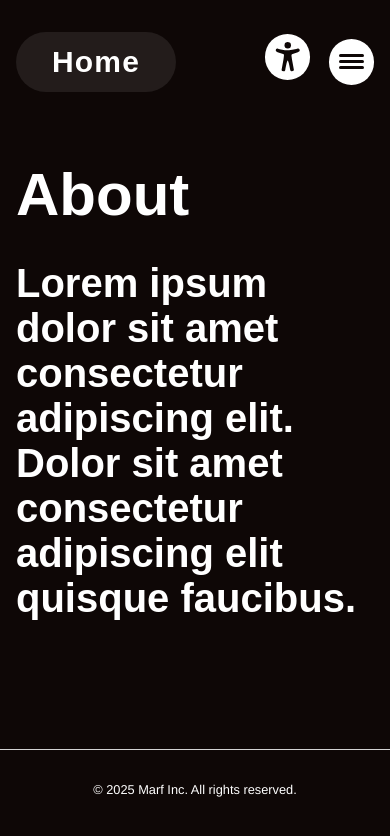
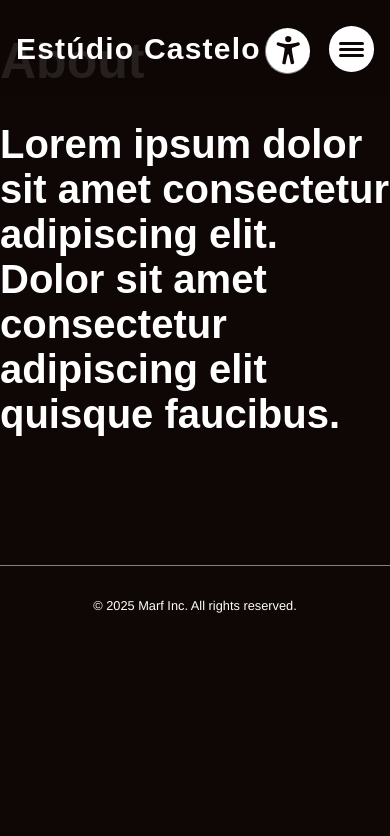
Before and after one commit to rmarafioti/estudio_castelo, a Next.js app: page /featureTwo in a window 390 px wide. Shown: the top 836 px of the page. Built offline with nearby package versions, Linux system fonts and the light colour scheme; a web font is replaced by a local one.

Commit message:
#5 fixes mobile nav and landing page layout, adds mobile hero section photo

```diff
--- a/src/app/_data/photos.js
+++ b/src/app/_data/photos.js
@@ -6,8 +6,8 @@ export const heroPhoto = {
     width: 1249,
   },
   mobile: {
-    src: "https://res.cloudinary.com/dzpne110u/image/upload/v1766331102/frontend_scaffold/mobile_view_sh76yr.png",
-    height: 632,
-    width: 426,
+    src: "https://res.cloudinary.com/dzpne110u/image/upload/v1766964450/estudio_castelo/hero_section_mobile_qru1zj.png",
+    height: 1080,
+    width: 1275,
   },
 };
--- a/src/app/_layout/Navbar.jsx
+++ b/src/app/_layout/Navbar.jsx
@@ -43,7 +43,7 @@ export default function Navbar() {
         {/* mobile navigation menu below */}
         <div className={pc.mobile_nav}>
           <Link href="/" className={pc.nav_link}>
-            Home
+            Estúdio Castelo
           </Link>
           {/*hamburger menu*/}
           <div id={mobile.hamMenuContainer} onClick={toggleMenu}>
--- a/src/app/_styling/access_menu.module.css
+++ b/src/app/_styling/access_menu.module.css
@@ -7,6 +7,8 @@
   border-radius: 10px;
   border-bottom-right-radius: 0px;
   border-top-right-radius: 0px;
+  border-bottom: 1px solid gray;
+  border-left: 1px solid gray;
   background-color: var(--background);
   z-index: 1000;
   box-shadow: 0px 4px 6px rgba(0, 0, 0, 0.4);
@@ -20,14 +22,15 @@
   position: fixed;
   top: 114px;
   right: 0px;
-  background: var(--background);
+  background-color: rgba(14, 7, 6, 0.95);
   padding: 1rem 2rem 1rem 2rem;
   border-radius: 25px;
   border-bottom-right-radius: 0px;
   border-top-right-radius: 0px;
   width: 400px;
   z-index: 1000;
-  box-shadow: 0px 4px 6px rgba(0, 0, 0, 0.1);
+  border-bottom: 1px solid gray;
+  border-left: 1px solid gray;
   visibility: visible;
 }
 
@@ -77,6 +80,7 @@
 
 .sizeItem {
   font-size: 2.6em;
+  color: var(--background);
   padding: 0.8rem;
   margin: 0.4rem;
   border-radius: 8px;
@@ -134,7 +138,7 @@
     color: var(--background);
     font-size: 45px;
     padding: 0.5rem;
-    top: 34px;
+    top: 28px;
     right: 80px;
     width: 45.5px;
     height: 45.5px;
--- a/src/app/_styling/mobile_nav.module.css
+++ b/src/app/_styling/mobile_nav.module.css
@@ -64,10 +64,12 @@
 }
 
 .nav_link {
+  font-family: var(--main-font);
+  letter-spacing: 1.2px;
   text-decoration: none;
-  font-size: 20px;
+  font-size: 28px;
   font-weight: 600;
   padding: 1.5rem;
   margin: 0rem 0.5rem 0rem 0.5rem;
-  border-bottom: 1px solid lightgray;
+
 }
--- a/src/app/_styling/navbar.module.css
+++ b/src/app/_styling/navbar.module.css
@@ -11,7 +11,7 @@
   text-align: center;
   font-weight: 600;
   font-size: 30px;
-  letter-spacing: 1.2px;;
+  letter-spacing: 1.2px;
   padding: 0.8rem;
   border-radius: 50px;
   background: rgba(211, 211, 211, 0.1);
@@ -32,27 +32,31 @@
 }
 
 @media (max-width: 667px) {
-  .nav_menu {
+  .link_container {
     display: none;
   }
 
   .mobile_nav {
-    position: fixed;
-    background-color: var(--background);
     display: flex;
     width: 100%;
     align-items: center;
+    padding-right: 1rem;
     justify-content: space-between;
-    padding: 2rem 1rem 2rem 1rem;
-    z-index: 1000;
+    z-index: 1001;
+  }
+
+  .nav_link {
+    padding: 1rem;
+    width: auto;
+    border-radius: 0px;
+    background: none;
   }
 
   /* mobile menu */
 
   .menu {
+    top: 99px;
     width: 100%;
-    background-color: var(--background);
-    border-top: 1px solid lightgray;
   }
 
   .menu.active {
@@ -60,8 +64,9 @@
     position: fixed;
     flex-direction: column;
     text-align: center;
-    height: 39vh;
+    background-color: rgba(14, 7, 6, 0.9);
     z-index: 1000;
+    border-top: 1px solid gray;
   }
 }
 
--- a/src/app/globals.css
+++ b/src/app/globals.css
@@ -86,7 +86,7 @@ footer {
   display: flex;
   justify-content: center;
   padding: 2rem 0rem 2rem 0rem;
-  border-top: 1px solid lightgray;
+  border-top: 1px solid gray;
 }
 
 main {
@@ -115,6 +115,7 @@ section.visible {
 
 @media (max-width: 800px) {
   section {
+    padding-top: 0rem;
     width: 100%;
   }
 }
@@ -148,6 +149,8 @@ button {
 @media (max-width: 667px) {
   nav {
     border-bottom: none;
+    padding: 1rem 0rem 1rem 0rem;
+    width: 100%;
   }
   footer {
     width: 100%;
@@ -155,11 +158,15 @@ button {
   }
   main {
     width: 100%;
-    padding: 2rem 1rem 6rem 1rem;
+    padding: 2rem 0rem 6rem 0rem;
   }
   form {
     width: 100%;
   }
+  h1 {
+  font-size: 2.5em;
+  margin-bottom: 2rem;
+}
 }
 
 @media (prefers-color-scheme: dark) {
```
Also changed, not shown: src/app/_styling/landing_page.module.css (+23 -11 lines), src/app/page.js (+4 -4 lines), 1 other file (tests, documents, lock files or other folders).
